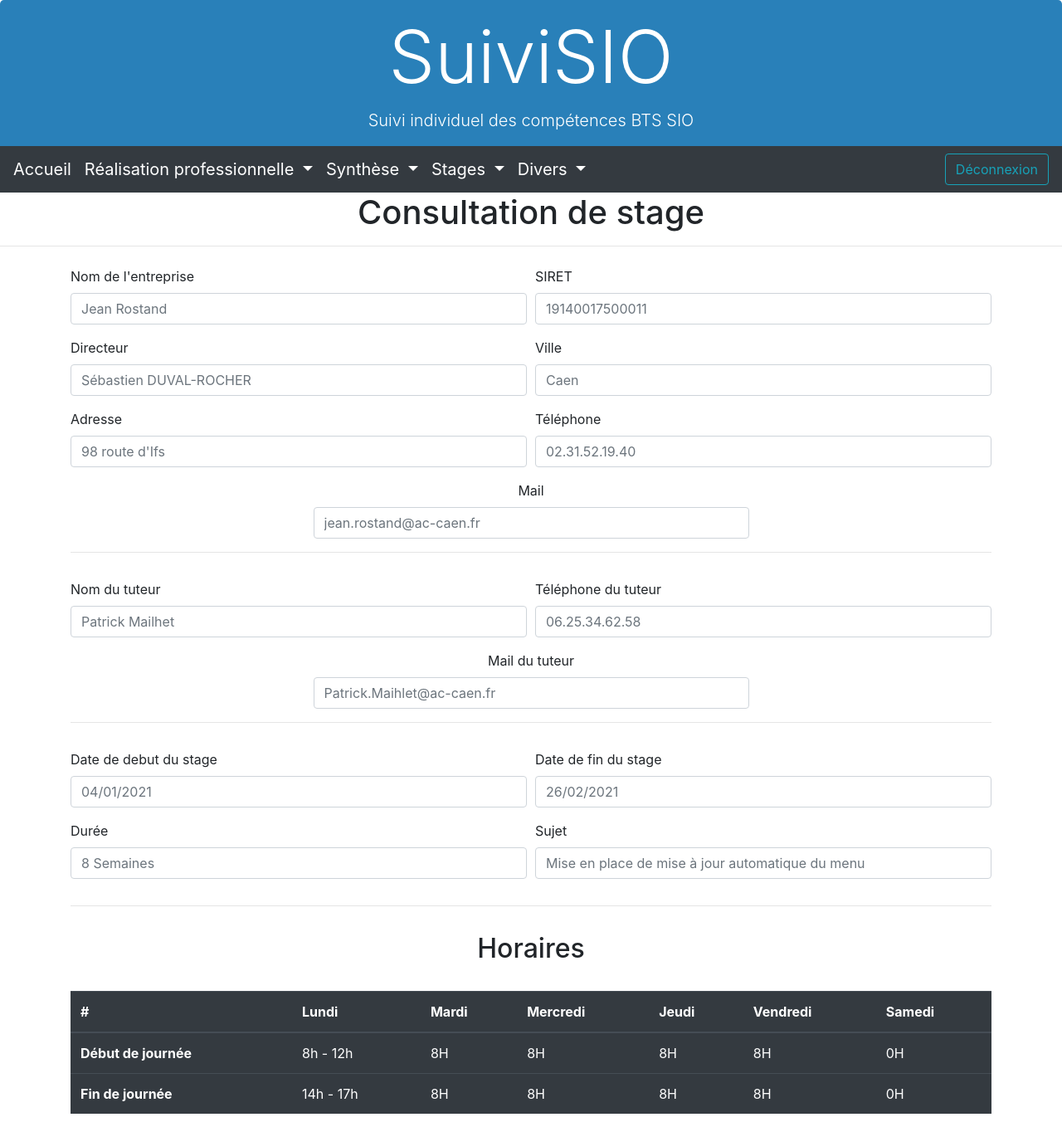
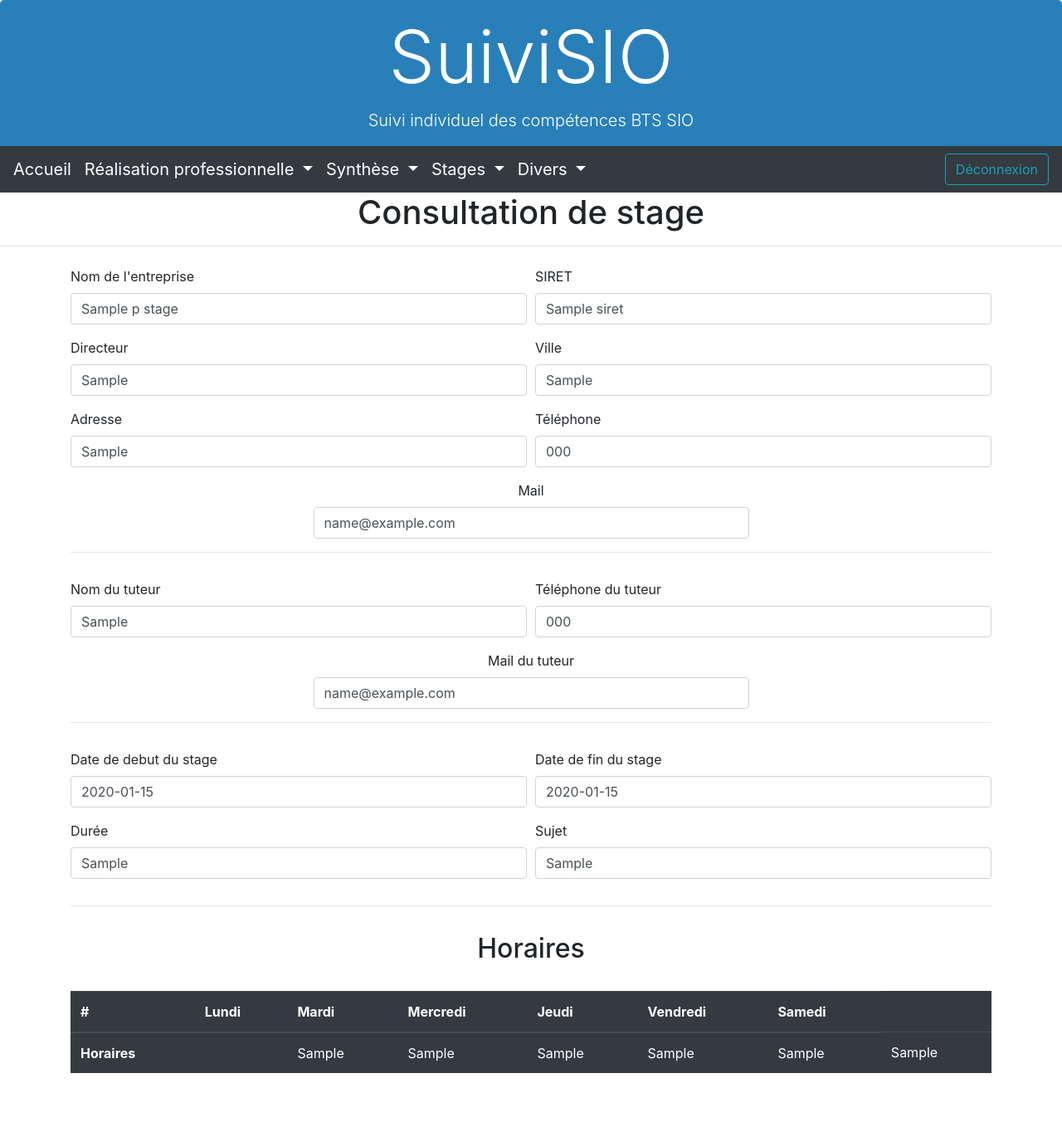
Before and after one commit to ZakinaA/portefeuille, a Symfony app: template templates/stage/consulter.html.twig in a window 1280 px wide. Shown: the whole page at 83% size. After the commit the page ends 1293 px from the top, so only its background shows below. Run offline with Twig, Linux system fonts and the light colour scheme; the template is opened without the code that fills it: most values are stand-ins (such as "Sample title", 1, 10 or a date in 2020); some libraries are stand-ins or nearby versions.

Commit message:
Consulter Stage

```diff
--- a/config/routes.yaml
+++ b/config/routes.yaml
@@ -67,6 +67,7 @@ ListerStagesAffect:
     path: /enseignant/stage/ListerStagesAffect/{enseignant_id}
     controller: App\Controller\StageController::ListerStagesAffect
 
+#Consulter les informations d'un étudiant
 etudiantConsulter:
     path: /etudiant/consulter/{etudiant_id}
     controller: App\Controller\EtudiantController::consulterEtudiant
--- a/templates/stage/consulter.html.twig
+++ b/templates/stage/consulter.html.twig
@@ -1,3 +1,5 @@
+
+
 {% extends "entete.html.twig" %}
  {% block content %}
 
@@ -16,71 +18,71 @@
           <div class="form-row">
             <div class="col-md-6 mb-3">
               <label for="disabledTextInput">Nom de l'entreprise</label>
-              <input type="text" id="disabledTextInput" class="form-control" placeholder="Jean Rostand">
+              <input type="text" id="disabledTextInput" class="form-control" value="{{pStage.nomentreprise}}">
             </div>
             <div class="col-md-6 mb-3">
-              <label for="validationCustom02">SIRET</label>
-              <input type="text" id="disabledTextInput" class="form-control" placeholder="19140017500011">
+              <label for="disabledTextInput">SIRET</label>
+              <input type="text" id="disabledTextInput" class="form-control" value="{{pStage.siret}}">
             </div>
           </div>
           <div class="form-row">
             <div class="col-md-6 mb-3">
               <label for="disabledTextInput">Directeur</label>
-              <input type="text" id="disabledTextInput" class="form-control" placeholder="Sébastien DUVAL-ROCHER">
+              <input type="text" id="disabledTextInput" class="form-control" value={{pStage.directeur}}>
             </div>
             <div class="col-md-6 mb-3">
-              <label for="validationCustom02">Ville</label>
-              <input type="text" id="disabledTextInput" class="form-control" placeholder="Caen">
+              <label for="disabledTextInput">Ville</label>
+              <input type="text" id="disabledTextInput" class="form-control" value={{pStage.ville.nom}}>
             </div>
           </div>
           <div class="form-row">
             <div class="col-md-6 mb-3">
               <label for="disabledTextInput">Adresse</label>
-              <input type="text" id="disabledTextInput" class="form-control" placeholder="98 route d'Ifs">
+              <input type="text" id="disabledTextInput" class="form-control" value={{pStage.adrentreprise}}>
             </div>
             <div class="col-md-6 mb-3">
-              <label for="validationCustom02">Téléphone</label>
-              <input type="text" id="disabledTextInput" class="form-control" placeholder="02.31.52.19.40">
+              <label for="disabledTextInput">Téléphone</label>
+              <input type="text" id="disabledTextInput" class="form-control" value={{pStage.telentreprise}}>
             </div>
           </div>
           <center><div class="col-md-6 mb-3">
-            <label for="validationCustom02" >Mail</label>
-            <input type="mail" id="disabledTextInput" class="form-control" placeholder="jean.rostand@ac-caen.fr">
+            <label for="disabledTextInput" >Mail</label>
+            <input type="mail" id="disabledTextInput" class="form-control" value={{pStage.mailentreprise}}>
           </div></center>
           <hr class="featurette-divider p-2">
           <div class="form-row">
             <div class="col-md-6 mb-3">
               <label for="disabledTextInput">Nom du tuteur</label>
-              <input type="text" id="disabledTextInput" class="form-control" placeholder="Patrick Mailhet">
+              <input type="text" id="disabledTextInput" class="form-control" value={{pStage.coordonneestut}}>
             </div>
             <div class="col-md-6 mb-3">
-              <label for="validationCustom02">Téléphone du tuteur</label>
-              <input type="text" id="disabledTextInput" class="form-control" placeholder="06.25.34.62.58">
+              <label for="disabledTextInput">Téléphone du tuteur</label>
+              <input type="text" id="disabledTextInput" class="form-control" value={{pStage.teltut}}>
             </div>
           </div>
           <center><div class="col-md-6 mb-3">
-            <label for="validationCustom02" >Mail du tuteur</label>
-            <input type="mail" id="disabledTextInput" class="form-control" placeholder="Patrick.Maihlet@ac-caen.fr">
+            <label for="disabledTextInput" >Mail du tuteur</label>
+            <input type="mail" id="disabledTextInput" class="form-control" value={{pStage.mailtut}}>
           </div></center>
           <hr class="featurette-divider p-2">
           <div class="form-row">
             <div class="col-md-6 mb-3">
               <label for="disabledTextInput">Date de debut du stage</label>
-              <input type="text" id="disabledTextInput" class="form-control" placeholder="04/01/2021">
+              <input type="text" id="disabledTextInput" class="form-control" value="{{pStage.dateDebut|date('Y-m-d')}}">
             </div>
             <div class="col-md-6 mb-3">
-              <label for="validationCustom02">Date de fin du stage</label>
-              <input type="text" id="disabledTextInput" class="form-control" placeholder="26/02/2021">
+              <label for="disabledTextInput">Date de fin du stage</label>
+              <input type="text" id="disabledTextInput" class="form-control" value="{{pStage.dateFin|date('Y-m-d')}}">
             </div>
           </div>
           <div class="form-row">
             <div class="col-md-6 mb-3">
               <label for="disabledTextInput">Durée</label>
-              <input type="text" id="disabledTextInput" class="form-control" placeholder="8 Semaines">
+              <input type="text" id="disabledTextInput" class="form-control" value={{pStage.nbsemaine}}>
             </div>
             <div class="col-md-6 mb-3">
-              <label for="validationCustom02">Sujet</label>
-              <input type="text" id="disabledTextInput" class="form-control" placeholder="Mise en place de mise à jour automatique du menu">
+              <label for="disabledTextInput">Sujet</label>
+              <input type="text" id="disabledTextInput" class="form-control" value={{pStage.sujet}}>
             </div>
           </div>
         </form>
@@ -100,22 +102,14 @@
           </thead>
           <tbody>
             <tr>
-              <th scope="row">Début de journée</th>
-              <td>8h - 12h</td>
-              <td>8H</td>
-              <td>8H</td>
-              <td>8H</td>
-              <td>8H</td>
-              <td>0H</td>
-            </tr>
-            <tr>
-              <th scope="row">Fin de journée</th>
-              <td>14h - 17h</td>
-              <td>8H</td>
-              <td>8H</td>
-              <td>8H</td>
-              <td>8H</td>
-              <td>0H</td>
+              <th scope="row">Horaires</th>
+              <td></td>
+              <td>{{pStage.horLun}}</td>
+              <td>{{pStage.horMar}}</td>
+              <td>{{pStage.horMer}}</td>
+              <td>{{pStage.horJeu}}</td>
+              <td>{{pStage.horVen}}</td>
+              <td>{{pStage.horSam}}</td>
             </tr>
           </tbody>
         </table>
```
Also changed, not shown: src/Controller/StageController.php (+10 -6 lines).
